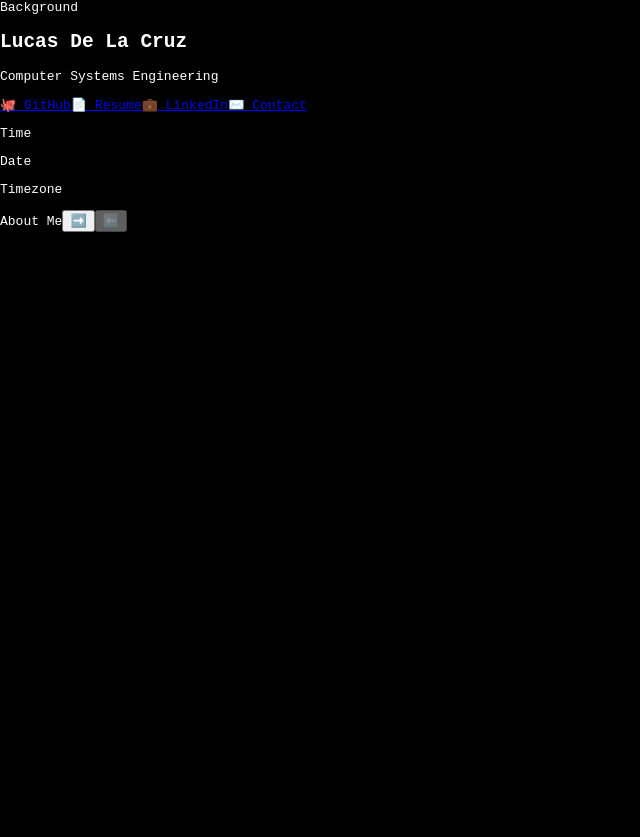
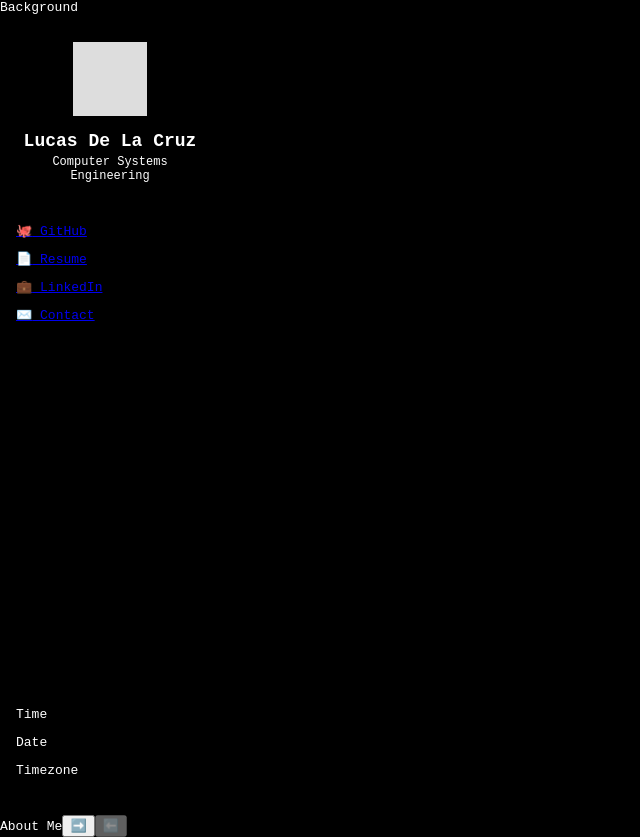
Before and after one commit to ludeza6/portfolio, a React app: page / in a window 1280 px wide. Shown: the whole page, without its empty margins (0-640 px from the left). Before the commit the page ends 800 px from the top, so only its background shows below. Built offline with nearby package versions, Linux system fonts and the light colour scheme; the HTML template or start-up script is replaced by a standard one.

Commit message:
create sidebar column + space out contents

```diff
--- a/src/components/Sidebar.css
+++ b/src/components/Sidebar.css
@@ -0,0 +1,43 @@
+.sidebar {
+    width: 220px;
+    min-height: 100vh;
+    flex-shrink: 0;
+
+    padding: 24px 16px;
+    display: flex;
+    flex-direction: column;
+}
+
+.profile {
+  margin-bottom: 40px;
+  text-align: center;
+}
+
+.links {
+  display: flex;
+  flex-direction: column;
+  gap: 12px;
+}
+
+.clock {
+  margin-top: auto;
+}
+
+.avatar {
+  width: 80px;
+  height: 80px;
+  margin: 0 auto 12px;
+
+  border: 3px solid #000;
+  background: #ddd;
+}
+
+.name {
+  margin: 0;
+  font-size: 18px;
+}
+
+.program {
+  margin: 4px 0 0;
+  font-size: 12px;
+}
```
